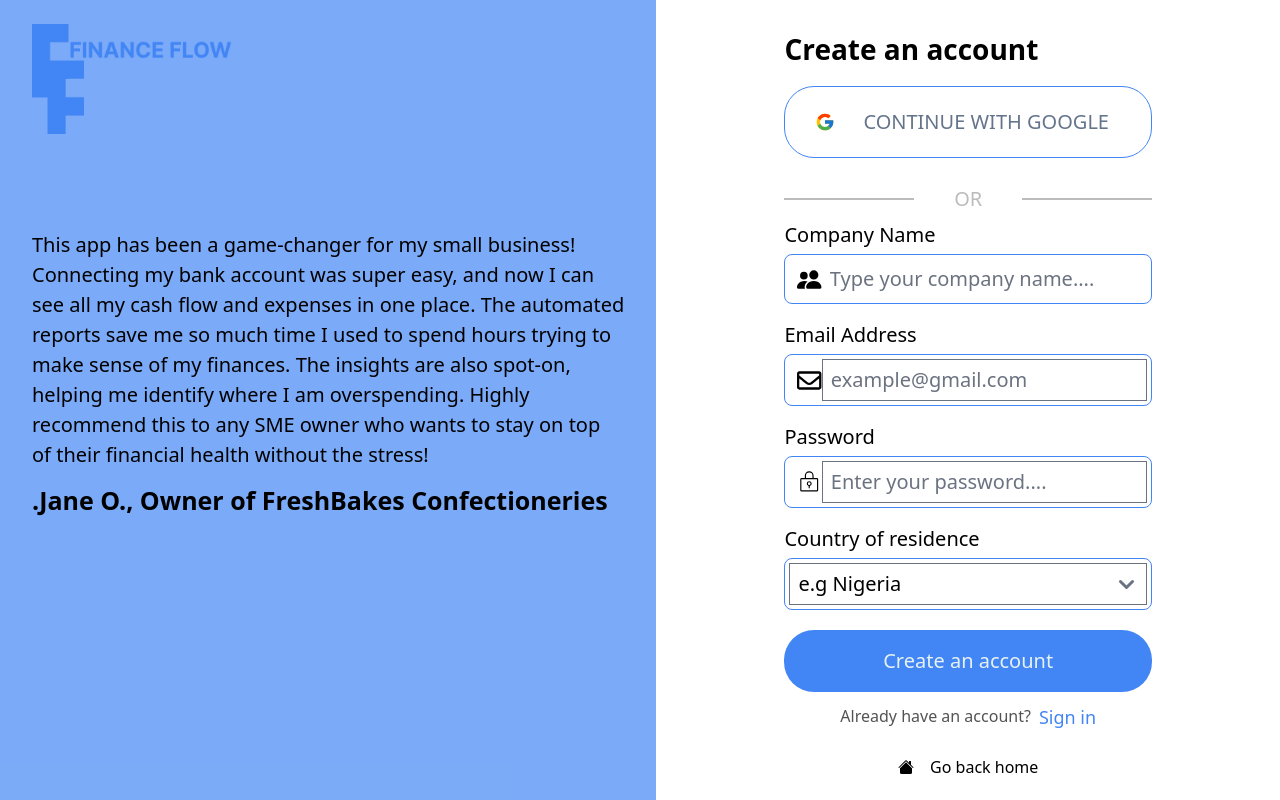
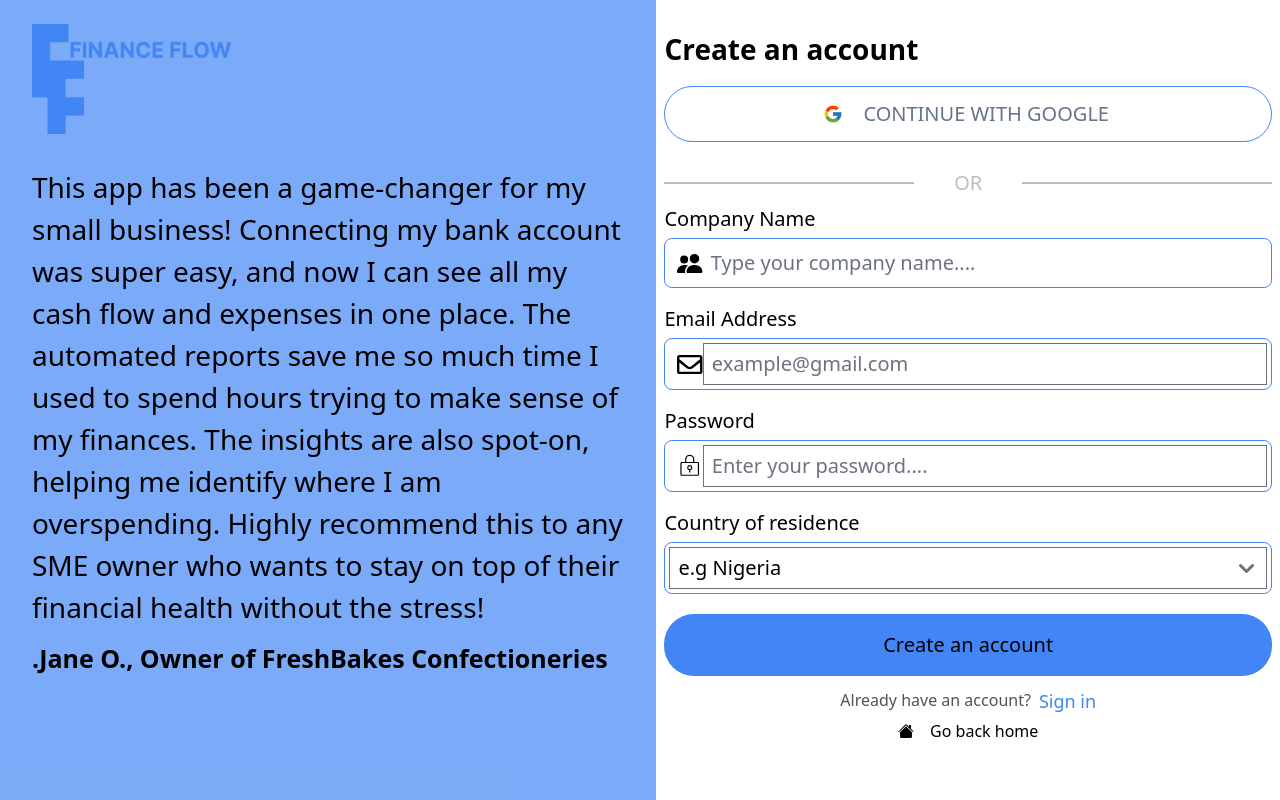
Before and after one commit to mankind4dev/finance-flow-reactjs, a React (Vite) app in the folder client/: page /sign-up in a window 1280 px wide. Built offline with nearby package versions, Linux system fonts and the light colour scheme; no server answers.

Commit message:
sign-up media display

```diff
--- a/client/src/components/OAuth.jsx
+++ b/client/src/components/OAuth.jsx
@@ -44,7 +44,7 @@ export default function OAuth() {
     <button
       onClick={handleGoogleClick}
       type="button"
-      className=" text-slate-500 p-3 rounded-lg uppercase hover:opacity-95"
+      className=" text-slate-500 p-1 rounded-lg uppercase hover:opacity-95"
     >
       Continue with google
     </button>
--- a/client/src/pages/SignIn.jsx
+++ b/client/src/pages/SignIn.jsx
@@ -58,7 +58,7 @@ export default function SignIn() {
   return (
     <>
       <div className="min-w-full min-h-full">
-        <div className="flex md:flex sm:row h-[100vh] w-[100%]  bg-[rgba(66,133,244,1)]  ">
+        <div className="flex flex-col md:flex sm:row h-[100vh] w-[100%]  bg-[rgba(66,133,244,1)]  ">
           <div className="flex flex-col px-8 pt-5  w-[100%] bg-[rgba(255,255,255,0.3)]">
             <img
               src="/images/logo.png"
--- a/client/src/pages/SignUp.jsx
+++ b/client/src/pages/SignUp.jsx
@@ -66,7 +66,7 @@ export default function SignUp() {
   return (
     <>
       <div className="min-w-full min-h-full ">
-        <div className="flex flex-col sm:flex md:flex-row h-[100vh] w-[100%] bg-[rgba(66,133,244,1)]">
+        <div className="flex flex-col sm:flex-row md:flex h-[100vh] w-[100%] bg-[rgba(66,133,244,1)]">
           <div className="flex flex-col px-8 w-[100%] pt-6 bg-[rgba(255,255,255,0.3)]">
             <img
               src="/images/logo.png"
@@ -75,7 +75,7 @@ export default function SignUp() {
               height={100}
               className="items-center"
             />
-            <p className="text-[20px] font-[400] sm:mt-[2rem] md:mt-[6rem] w-full">
+            <p className="md:text-[28px] sm:text-[15px] font-[400] sm:mt-[2rem] md:mt-[2rem] w-full">
               This app has been a game-changer for my small business! Connecting
               my bank account was super easy, and now I can see all my cash flow
               and expenses in one place. The automated reports save me so much
@@ -84,13 +84,13 @@ export default function SignUp() {
               overspending. Highly recommend this to any SME owner who wants to
               stay on top of their financial health without the stress!
             </p>
-            <p className="text-[25px] font-[600] py-3">
+            <p className="md:text-[25px] sm:text-[16px] font-[600] py-3">
               .Jane O., Owner of FreshBakes Confectioneries
             </p>
           </div>
 
           <div className="w-full  bg-white align-center">
-            <div className="flex flex-col w-full justify-center px-32 pt-7   ">
+            <div className="flex flex-col w-full justify-center px-2  pt-7">
               <h1 className="text-start text-[28px] font-[700] mb-4 text-black">
                 Create an account
               </h1>
@@ -155,7 +155,7 @@ export default function SignUp() {
                   <select
                     id="country"
                     onChange={handleChange}
-                    className="p-2  text-[20px] w-full"
+                    className="p-2  text-[20px] w-full mx-auto"
                   >
                     <option value=""> e.g Nigeria</option>
                     <option value="Canada">Canada</option>
@@ -225,7 +225,7 @@ export default function SignUp() {
                 </div>
                 <button
                   type="submit"
-                  className="flex justify-center p-4 rounded-[30px]  w-full bottom-2 mt-5  text-[rgba(230,242,242,1)]  bg-[rgba(66,133,244,1)] text-[rgba(0,0,0,1)] text-[20px] font-[500]"
+                  className="flex justify-center p-4 rounded-[30px]  w-full bottom-2 mt-5   bg-[rgba(66,133,244,1)] text-[rgba(0,0,0,1)] text-[20px] font-[500]"
                 >
                   {loading ? (
                     <>
@@ -251,9 +251,9 @@ export default function SignUp() {
                 </p>
                 <Link
                   to="/"
-                  className="flex justify-center text-center   mt-4 gap-2 p-2 hover:underline"
+                  className="flex justify-center text-center   mt-1 gap-2  hover:underline"
                 >
-                  <BsHouseFill className="  self-center" />
+                  <BsHouseFill className="self-center" />
                   <span className="text-[15px] text-slate-500"></span>
                   Go back home
                 </Link>
```
